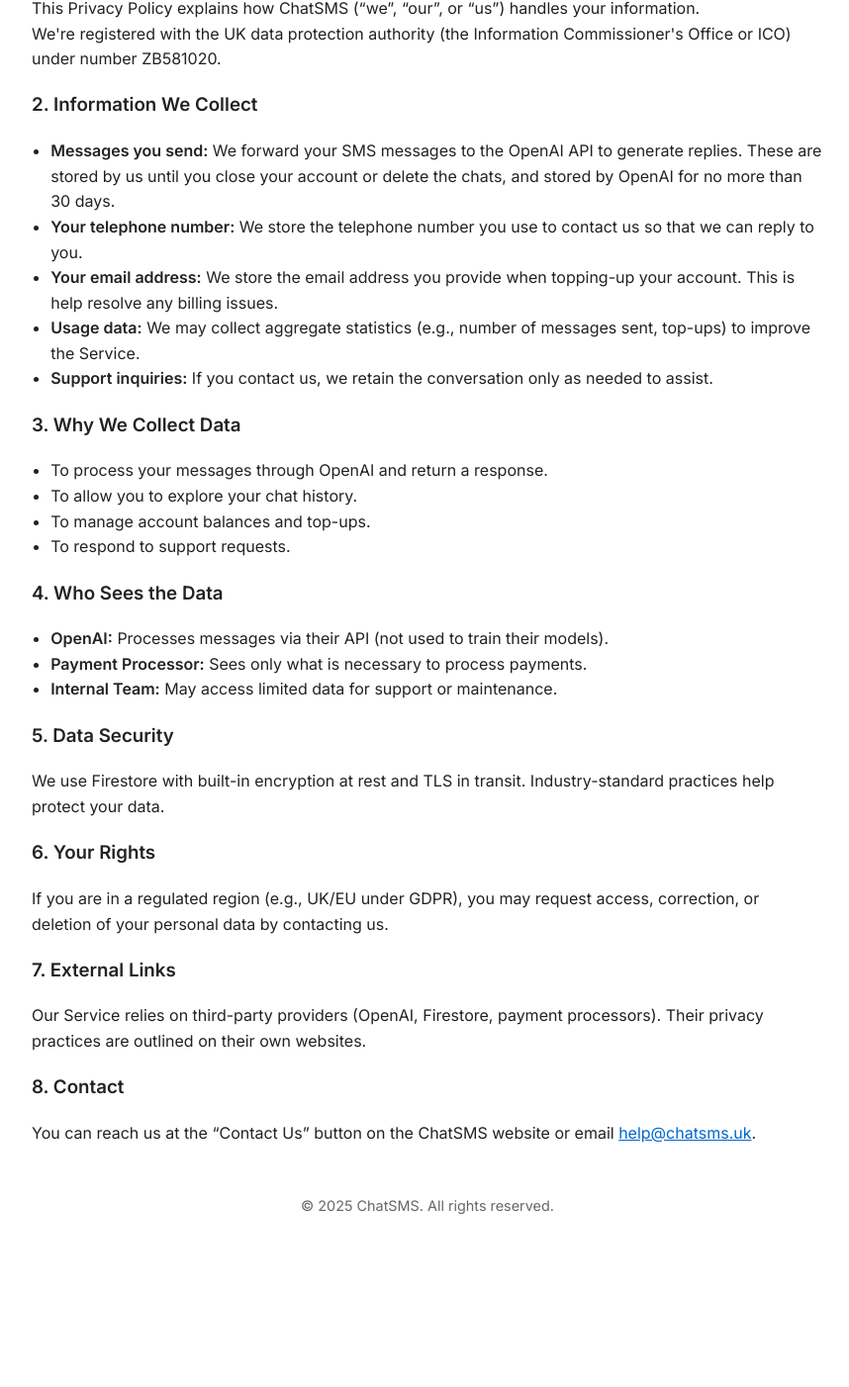
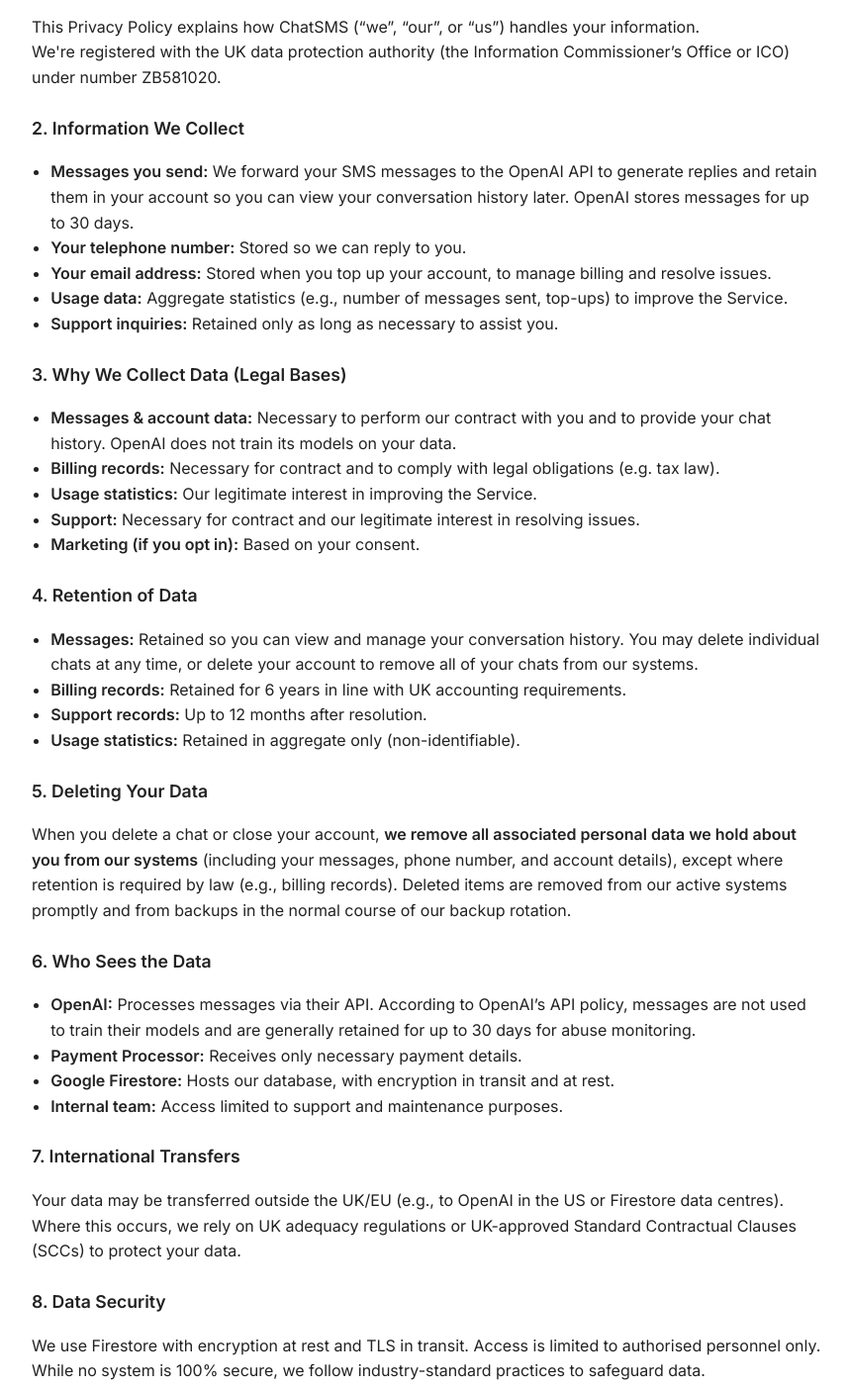
Before and after one commit to volani-limited/chatsms-legal, a plain HTML site: page index.html in a window 1280 px wide. Shown: the part 1394-2796 px from the top of the page at 99% size, without its empty margins (208-1066 px from the left). Before the commit the page ends 2656 px from the top, so only its background shows below. Drawn offline with Linux system fonts and the light colour scheme.

Commit message:
Updates and clarifications

```diff
--- a/index.html
+++ b/index.html
@@ -31,6 +31,10 @@
       font-size: 1.3rem;
       font-weight: 600;
       margin-bottom: 0.5rem;
+    }
+    h3 {
+      margin-top: 1.5rem;
+      font-size: 1.1rem;
     }
     p, ul {
       margin-bottom: 1rem;
@@ -81,8 +85,7 @@
   </ul>
 
   <h3>5. Disclaimer & Liability</h3>
-  <p>ChatSMS is provided “as-is.” We are not liable for damages, including SMS charges from your carrier or delays due to network conditions. Use at your own risk.<br>Furthermore, you agree that ChatSMS nor Volani Limited shall be held liable for any damages incurred whilst using our services. You agree, at your own expense, to idemnify ChatSMS, its parent, Volani Limited, and any affiliated persons, in any way related to your breach of these Terms, your use of our services, or any of your other acts.</p>
-
+  <p>ChatSMS is provided “as-is.” We are not liable for damages, including SMS charges from your carrier or delays due to network conditions. Use at your own risk.<br>Furthermore, you agree that ChatSMS nor Volani Limited shall be held liable for any damages incurred whilst using our services. You agree, at your own expense, to indemnify ChatSMS, its parent, Volani Limited, and any affiliated persons, in any way related to your breach of these Terms, your use of our services, or any of your other acts.</p>
 
   <h3>6. Changes to Terms</h3>
   <p>We may update these Terms occasionally. Continued use of the Service means you accept the updated Terms.</p>
@@ -96,46 +99,79 @@
   <h2>Privacy Policy</h2>
 
   <h3>1. Overview</h3>
-  <p>This Privacy Policy explains how ChatSMS (“we”, “our”, or “us”) handles your information.<br>We're registered with the UK data protection authority (the Information Commissioner's Office or ICO) under number ZB581020.</p>
+  <p>This Privacy Policy explains how ChatSMS (“we”, “our”, or “us”) handles your information.<br>
+  We're registered with the UK data protection authority (the Information Commissioner’s Office or ICO) under number ZB581020.</p>
 
   <h3>2. Information We Collect</h3>
   <ul>
-    <li><strong>Messages you send:</strong> We forward your SMS messages to the OpenAI API to generate replies. These are stored by us until you close your account or delete the chats, and stored by OpenAI for no more than 30 days.</li>
-    <li><strong>Your telephone number:</strong> We store the telephone number you use to contact us so that we can reply to you.</li>
-    <li><strong>Your email address:</strong> We store the email address you provide when topping-up your account. This is help resolve any billing issues.</li>
-    <li><strong>Usage data:</strong> We may collect aggregate statistics (e.g., number of messages sent, top-ups) to improve the Service.</li>
-    <li><strong>Support inquiries:</strong> If you contact us, we retain the conversation only as needed to assist.</li>
+    <li><strong>Messages you send:</strong> We forward your SMS messages to the OpenAI API to generate replies and retain them in your account so you can view your conversation history later. OpenAI stores messages for up to 30 days.</li>
+    <li><strong>Your telephone number:</strong> Stored so we can reply to you.</li>
+    <li><strong>Your email address:</strong> Stored when you top up your account, to manage billing and resolve issues.</li>
+    <li><strong>Usage data:</strong> Aggregate statistics (e.g., number of messages sent, top-ups) to improve the Service.</li>
+    <li><strong>Support inquiries:</strong> Retained only as long as necessary to assist you.</li>
   </ul>
 
-  <h3>3. Why We Collect Data</h3>
+  <h3>3. Why We Collect Data (Legal Bases)</h3>
   <ul>
-    <li>To process your messages through OpenAI and return a response.</li>
-    <li>To allow you to explore your chat history.</li>
-    <li>To manage account balances and top-ups.</li>
-    <li>To respond to support requests.</li>
+    <li><strong>Messages & account data:</strong> Necessary to perform our contract with you and to provide your chat history. OpenAI does not train its models on your data.</li>
+    <li><strong>Billing records:</strong> Necessary for contract and to comply with legal obligations (e.g. tax law).</li>
+    <li><strong>Usage statistics:</strong> Our legitimate interest in improving the Service.</li>
+    <li><strong>Support:</strong> Necessary for contract and our legitimate interest in resolving issues.</li>
+    <li><strong>Marketing (if you opt in):</strong> Based on your consent.</li>
   </ul>
 
-  <h3>4. Who Sees the Data</h3>
+  <h3>4. Retention of Data</h3>
   <ul>
-    <li><strong>OpenAI:</strong> Processes messages via their API (not used to train their models).</li>
-    <li><strong>Payment Processor:</strong> Sees only what is necessary to process payments.</li>
-    <li><strong>Internal Team:</strong> May access limited data for support or maintenance.</li>
+    <li><strong>Messages:</strong> Retained so you can view and manage your conversation history. You may delete individual chats at any time, or delete your account to remove all of your chats from our systems.</li>
+    <li><strong>Billing records:</strong> Retained for 6 years in line with UK accounting requirements.</li>
+    <li><strong>Support records:</strong> Up to 12 months after resolution.</li>
+    <li><strong>Usage statistics:</strong> Retained in aggregate only (non-identifiable).</li>
   </ul>
 
-  <h3>5. Data Security</h3>
-  <p>We use Firestore with built-in encryption at rest and TLS in transit. Industry-standard practices help protect your data.</p>
+  <h3>5. Deleting Your Data</h3>
+  <p>When you delete a chat or close your account, <strong>we remove all associated personal data we hold about you from our systems</strong> (including your messages, phone number, and account details), except where retention is required by law (e.g., billing records). Deleted items are removed from our active systems promptly and from backups in the normal course of our backup rotation.</p>
 
-  <h3>6. Your Rights</h3>
-  <p>If you are in a regulated region (e.g., UK/EU under GDPR), you may request access, correction, or deletion of your personal data by contacting us.</p>
+  <h3>6. Who Sees the Data</h3>
+  <ul>
+    <li><strong>OpenAI:</strong> Processes messages via their API. According to OpenAI’s API policy, messages are not used to train their models and are generally retained for up to 30 days for abuse monitoring.</li>
+    <li><strong>Payment Processor:</strong> Receives only necessary payment details.</li>
+    <li><strong>Google Firestore:</strong> Hosts our database, with encryption in transit and at rest.</li>
+    <li><strong>Internal team:</strong> Access limited to support and maintenance purposes.</li>
+  </ul>
 
-  <h3>7. External Links</h3>
-  <p>Our Service relies on third-party providers (OpenAI, Firestore, payment processors). Their privacy practices are outlined on their own websites.</p>
+  <h3>7. International Transfers</h3>
+  <p>Your data may be transferred outside the UK/EU (e.g., to OpenAI in the US or Firestore data centres). Where this occurs, we rely on UK adequacy regulations or UK-approved Standard Contractual Clauses (SCCs) to protect your data.</p>
 
-  <h3>8. Contact</h3>
-  <p>You can reach us at the “Contact Us” button on the ChatSMS website or email <a href="help@chatsms.uk">help@chatsms.uk</a>.</p>
+  <h3>8. Data Security</h3>
+  <p>We use Firestore with encryption at rest and TLS in transit. Access is limited to authorised personnel only. While no system is 100% secure, we follow industry-standard practices to safeguard data.</p>
+
+  <h3>9. Your Rights</h3>
+  <p>If you are in the UK/EU you have the right to:</p>
+  <ul>
+    <li>Access your data</li>
+    <li>Request correction or deletion</li>
+    <li>Request restriction of processing</li>
+    <li>Object to processing (e.g., statistics/legitimate interest)</li>
+    <li>Request data portability</li>
+    <li>Withdraw consent (where processing is based on consent)</li>
+    <li>Lodge a complaint with the ICO (<a href="https://ico.org.uk/make-a-complaint/">ico.org.uk</a>)</li>
+  </ul>
+  <p>You can exercise your rights by contacting us at <a href="mailto:help@chatsms.uk">help@chatsms.uk</a>.</p>
+
+  <h3>10. Children’s Data</h3>
+  <p>Our Service is not directed at children under 13. If you are under 13 (or 16 in some regions), you must have parental/guardian consent to use ChatSMS.</p>
+
+  <h3>11. Cookies</h3>
+  <p>We do not use cookies for tracking or advertising. If this changes, we will update this Policy and (where required) seek your consent.</p>
+
+  <h3>12. Changes to this Policy</h3>
+  <p>We may update this Privacy Policy from time to time. If we make material changes, we will notify you via email or SMS. The latest version is always available on this page.</p>
+
+  <h3>13. Contact</h3>
+  <p>You can reach us via the “Contact Us” button on the ChatSMS website or email <a href="mailto:help@chatsms.uk">help@chatsms.uk</a>.</p>
 
   <footer>
-    &copy; 2025 ChatSMS. All rights reserved.
+    &copy; 2025 ChatSMS, a service provided by Volani Limited. All rights reserved.
   </footer>
 
 </body>
```
